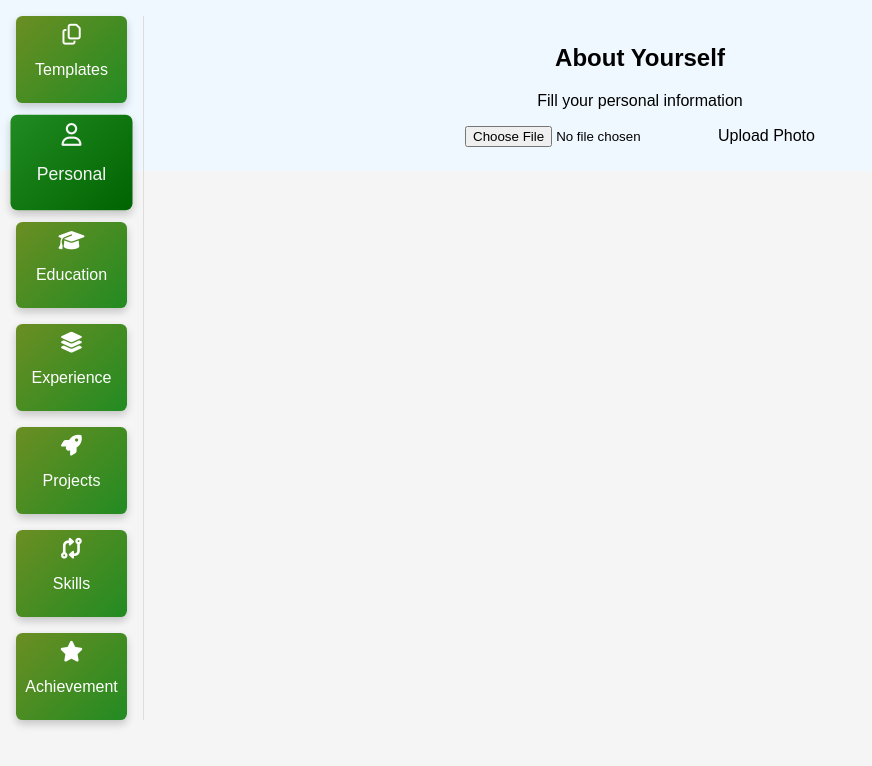
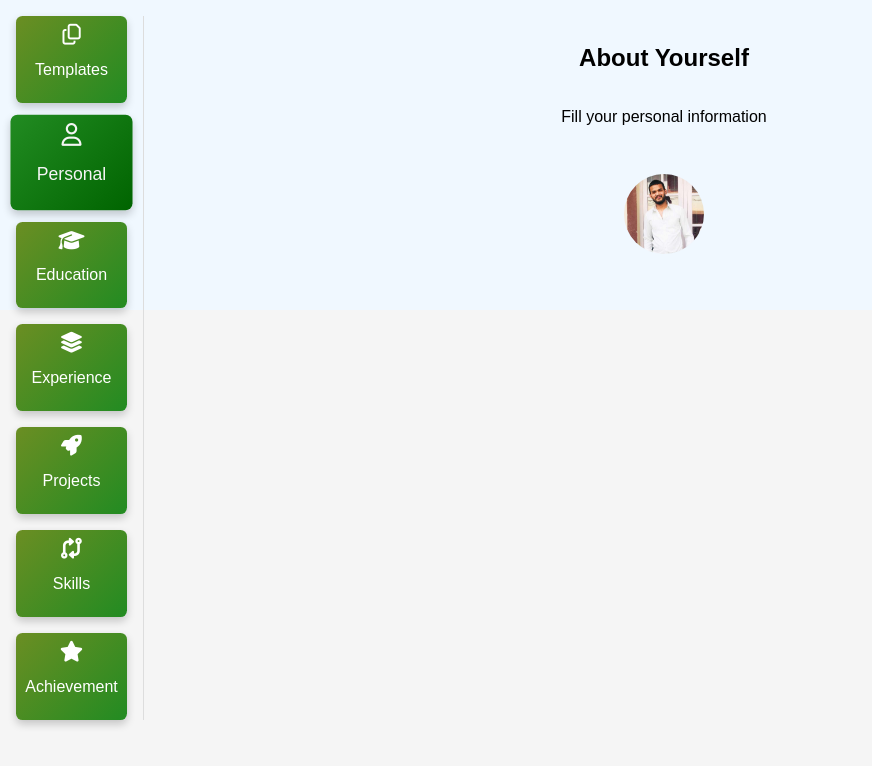
Before and after one commit to rohitghatal1/CVMaker-ReactJS, a React (Create React App) app: page / in a window 1280 px wide. Both pictures are taken after a click on the element "Personal". Shown: the top 766 px of the page, without its empty margins (0-872 px from the left). Built offline with nearby package versions, Linux system fonts and the light colour scheme.

Commit message:
added new styles for photo section

```diff
--- a/src/componentsInner/PersonalData.js
+++ b/src/componentsInner/PersonalData.js
@@ -1,5 +1,6 @@
 import React from 'react'
 import './personal.css'
+import personPhoto from '../assets/personPhotos/rohit2.jpg'
 
 export default function PersonalData() {
   return (
@@ -10,8 +11,9 @@ export default function PersonalData() {
 
         <div className="personalInformation">
             <div className="photoSection">
-                <input type="file" />
-                <label htmlFor="photo">Upload Photo</label>
+                <figure className='personPhoto'>
+                    <img src={personPhoto} alt="photo" />
+                </figure>
 
             </div>
         </div>
--- a/src/componentsInner/personal.css
+++ b/src/componentsInner/personal.css
@@ -2,4 +2,28 @@
     padding: 0.5rem;
     text-align: center;
     background-color: aliceblue;
+    display: flex;
+    flex-direction: column;
+    justify-content: center;
+    margin-left: 3rem;
 }
+
+.personalInfoCollector .personalInformation{
+    display: flex;
+    flex-direction: column;
+    justify-content: center;
+    align-items: center;
+    padding: 1rem;
+}
+
+.personalInfoCollector .personalInformation .personPhoto{
+    width: 5rem;
+    height: 5rem;
+    border-radius: 50%;
+    overflow: hidden;
+}
+
+.personalInfoCollector .personalInformation .personPhoto img{
+    width: 100%;
+    height: 100%;
+}
```
